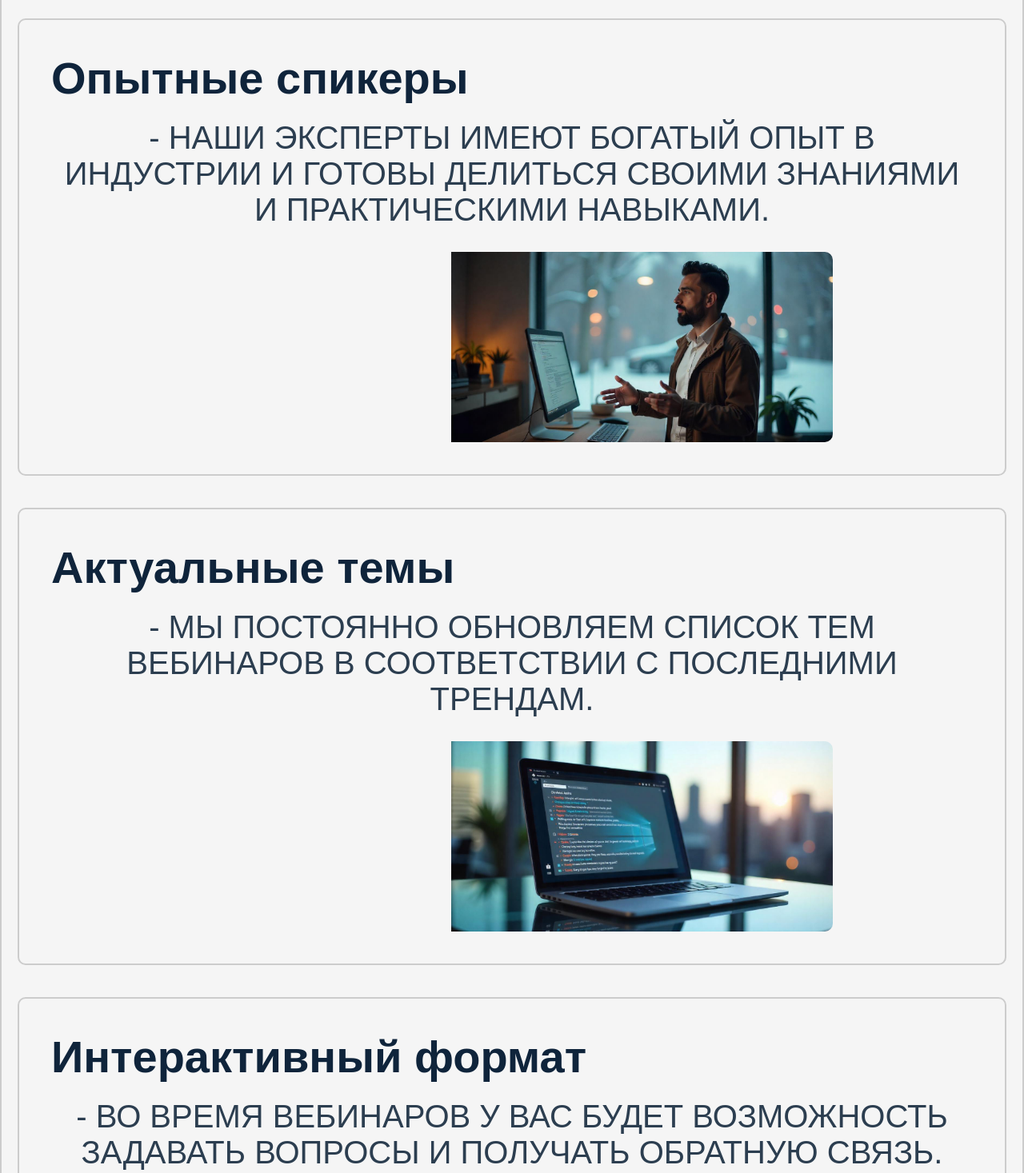
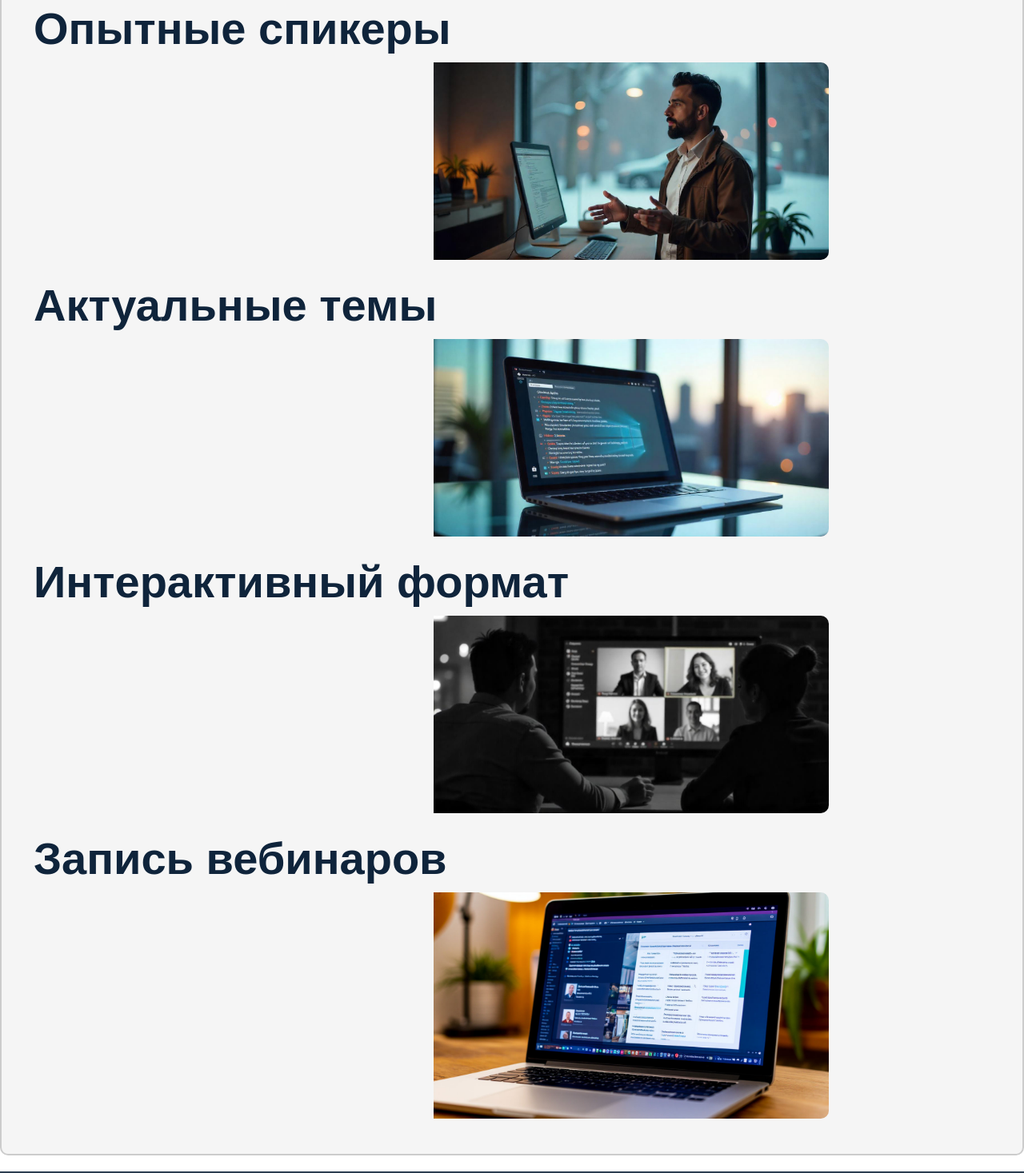
Before and after one commit to RRFEref/rodionvebinars, a plain HTML site: page index.html in a window 1280 px wide. Shown: the part 1120-2587 px from the top of the page at 80% size. Drawn offline with Linux system fonts and the light colour scheme.

Commit message:
index.html

```diff
--- a/index.html
+++ b/index.html
@@ -34,21 +34,30 @@
       <div class="image-text">Веб-разработка</div>
     </div>
   </div>
-<div class="container">
-  <h3>Почему именно наши вебинары по программированию?</h3>
-  <ul class="table">
-    <li class="table 1"><span class="highlight">Опытные спикеры</span> <p class="tab">- Наши эксперты имеют богатый опыт в индустрии и готовы делиться своими знаниями и практическими навыками.</p>
-      <img class="tab" src="static/styles/images/fonts/freepik__the-style-is-candid-image-photography-with-natural__71448.jpeg" alt="" class="tab"></li>
-      <li class="table 2"><span class="highlight">Актуальные темы</span> <p class="tab">- Мы постоянно обновляем список тем вебинаров в соответствии с последними трендам.</p>
-        <img class="tab" src="static/styles/images/fonts/freepik__the-style-is-candid-image-photography-with-natural__71449.jpeg" alt="" class="tab"></li>
-      <li class="table 3"><span class="highlight">Интерактивный формат</span> <p class="tab">- Во время вебинаров у вас будет возможность задавать вопросы и получать обратную связь.</p>
-        <img class="tab" src="static/styles/images/fonts/freepik__the-style-is-candid-image-photography-with-natural__71450.jpeg" alt="" class="tab"></li>
-      <li class="table 4"><span class="highlight">Запись вебинаров</span> <p class="tab">- Если вы не смогли присутствовать на живом мероприятии, все вебинары записываются.</p>
-        <img class="tab" src="static/styles/images/fonts/zapis.jpg" alt="" class="tab"></li>
-      <li class="table 5"><span class="highlight">Доступные материалы</span> <p class="tab">- По завершению вебинара вы получите доступ к дополнительным ресурсам.</p>
-        <img class="tab" src="static/styles/images/fonts/erf.jpg" alt="" class="tab"></li>
-  </ul>
-</div>
+  <div class="container">
+    <h3>Почему именно наши вебинары по программированию?</h3>
+    <ul class="table">
+        <div class="table-group">
+        <li class="table-item">
+          <span class="highlight">Опытные спикеры</span>
+          <img class="tab" src="static/styles/images/fonts/freepik__the-style-is-candid-image-photography-with-natural__71448.jpeg" alt="">
+        </li>
+        <li class="table-item">
+          <span class="highlight">Актуальные темы</span>
+          <img class="tab" src="static/styles/images/fonts/freepik__the-style-is-candid-image-photography-with-natural__71449.jpeg" alt="">
+        </li>
+      </div>
+      <div class="table-group">
+        <li class="table-item">
+          <span class="highlight">Интерактивный формат</span>
+          <img class="tab" src="static/styles/images/fonts/freepik__the-style-is-candid-image-photography-with-natural__71450.jpeg" alt="">
+        </li>
+        <li class="table-item">
+          <span class="highlight">Запись вебинаров</span>
+          <img class="tab" src="static/styles/images/fonts/zapis.jpg" alt="">
+        </li>
+    </ul>
+  </div>
 <div class="footer">
   <span class="footer">www.vebinars.ru</span>
   <ul class="footer">
```
